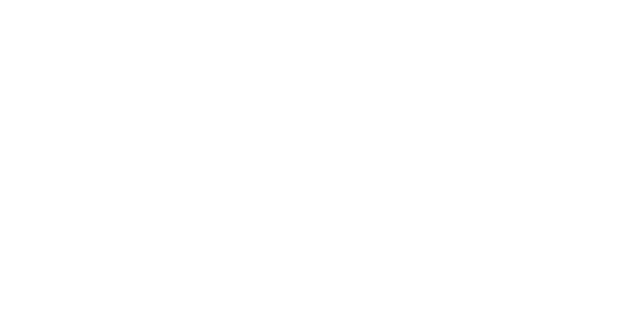
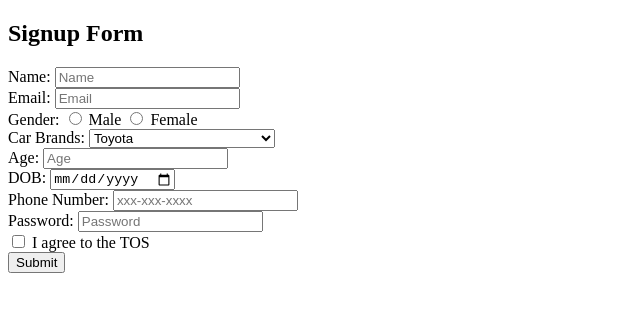
Before and after one commit to acciojob/signup-form-car-Nafarkhan, a website: page main.html in a window 1280 px wide. Shown: the whole page, without its empty margins (0-640 px from the left). Drawn offline with Linux system fonts and the light colour scheme.

Commit message:
created a submission

```diff
--- a/main.html
+++ b/main.html
@@ -8,6 +8,66 @@
 
 <body>
 	<!-- the entire body must be written by student -->
+	<h2>Signup Form</h2>
+
+    <form action="your-server-endpoint" method="post">
+        <label for="name">Name:</label>
+        <input type="text" id="name" name="name" placeholder="Name" required>
+
+        <br>
+
+        <label for="email">Email:</label>
+        <input type="email" id="email" name="email" placeholder="Email" required>
+
+        <br>
+
+        <label>Gender:</label>
+        <input type="radio" id="gender_m" name="gender" required>
+        <label for="gender_m">Male</label>
+        <input type="radio" id="gender_f" name="gender" required>
+        <label for="gender_f">Female</label>
+
+        <br>
+
+        <label for="cars">Car Brands:</label>
+        <select id="cars" name="cars" required>
+            <option value="" disabled>--Please choose an option--</option>
+            <option value="toyota">Toyota</option>
+            <option value="ford">Ford</option>
+            <option value="honda">Honda</option>
+            <!-- Add more options as needed -->
+        </select>
+
+        <br>
+
+        <label for="age">Age:</label>
+        <input type="number" id="age" name="age" placeholder="Age" required>
+
+        <br>
+
+        <label for="dob">DOB:</label>
+        <input type="date" id="dob" name="dob" required>
+
+        <br>
+
+        <label for="tel">Phone Number:</label>
+        <input type="tel" id="tel" name="tel" placeholder="xxx-xxx-xxxx">
+
+        <br>
+
+        <label for="password">Password:</label>
+        <input type="password" id="password" name="password" placeholder="Password" required>
+
+        <br>
+
+        <input type="checkbox" id="tos" name="tos" required>
+        <label for="tos">I agree to the TOS</label>
+
+        <br>
+
+        <button type="submit">Submit</button>
+    </form>
+
     <script type="text/javascript" src="./script.js">
 </script>
 
```
